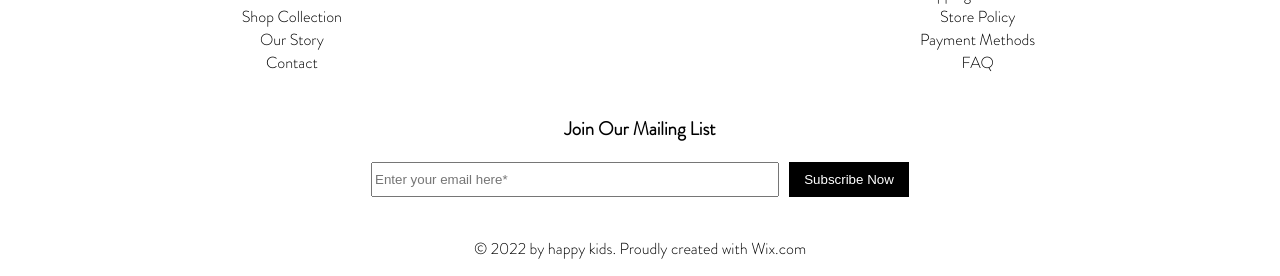
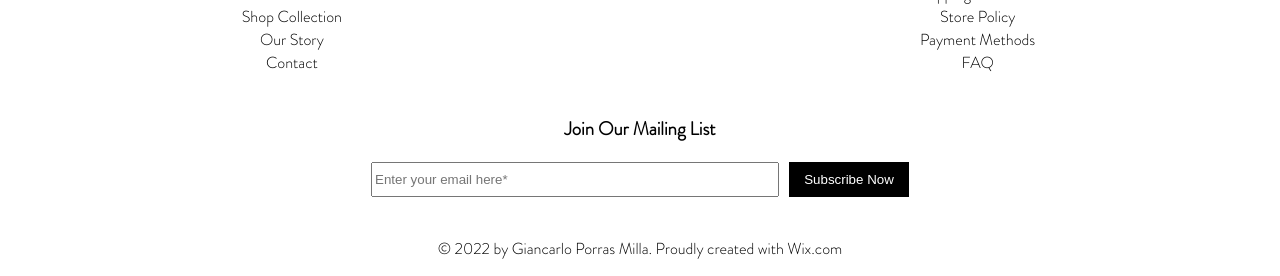
Before and after one commit to gian159/pag01, a plain HTML site: page index.html in a window 1280 px wide. Shown: the part 1840-2116 px from the top of the page. Drawn offline with Linux system fonts and the light colour scheme.

Commit message:
Update index.html

```diff
--- a/index.html
+++ b/index.html
@@ -167,7 +167,7 @@
             </input>
         </form>
 
-        <p>© 2022 by happy kids. Proudly created with Wix.com</p>
+        <p>© 2022 by Giancarlo Porras Milla. Proudly created with Wix.com</p>
 
     </footer>
 </body>
```
